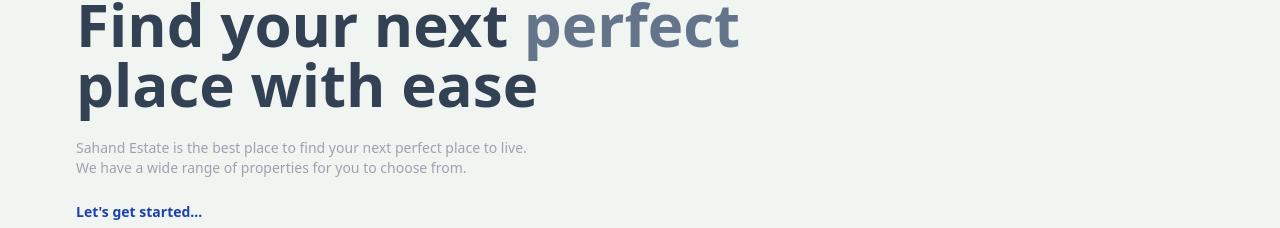
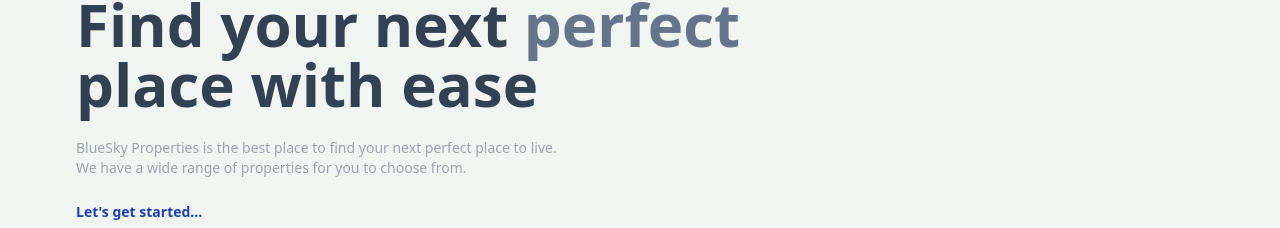
Before and after one commit to MuhammedDilshad/MERN-real-estate, a React (Vite) app in the folder client/: page / in a window 1280 px wide. Shown: the part 190-418 px from the top of the page. Built offline with nearby package versions, Linux system fonts and the light colour scheme; no server answers.

Commit message:
change home page paragraph

```diff
--- a/client/src/Pages/Home.jsx
+++ b/client/src/Pages/Home.jsx
@@ -56,8 +56,8 @@
           place with ease
         </h1>
         <div className="text-gray-400 text-xs sm:text-sm">
-          Sahand Estate is the best place to find your next perfect place to
-          live.
+          BlueSky Properties is the best place to find your next perfect place
+          to live.
           <br />
           We have a wide range of properties for you to choose from.
         </div>
```
